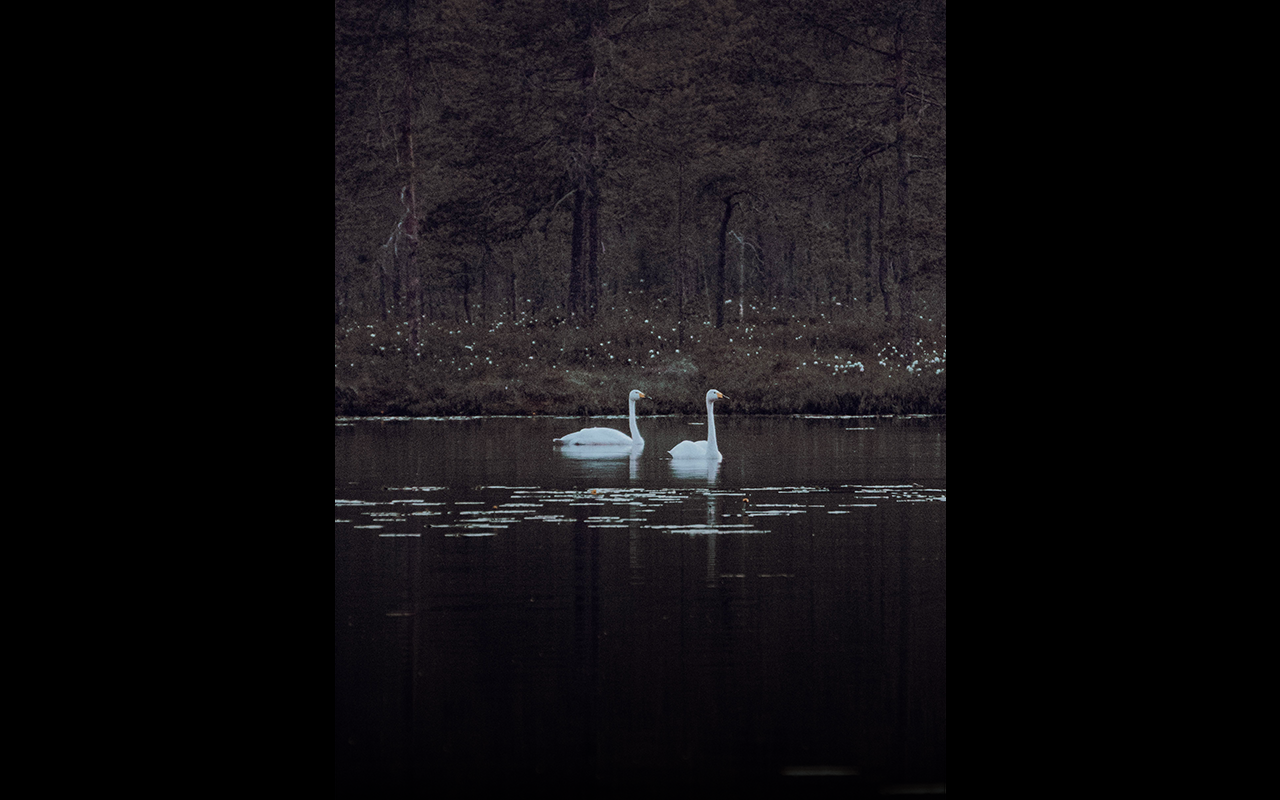
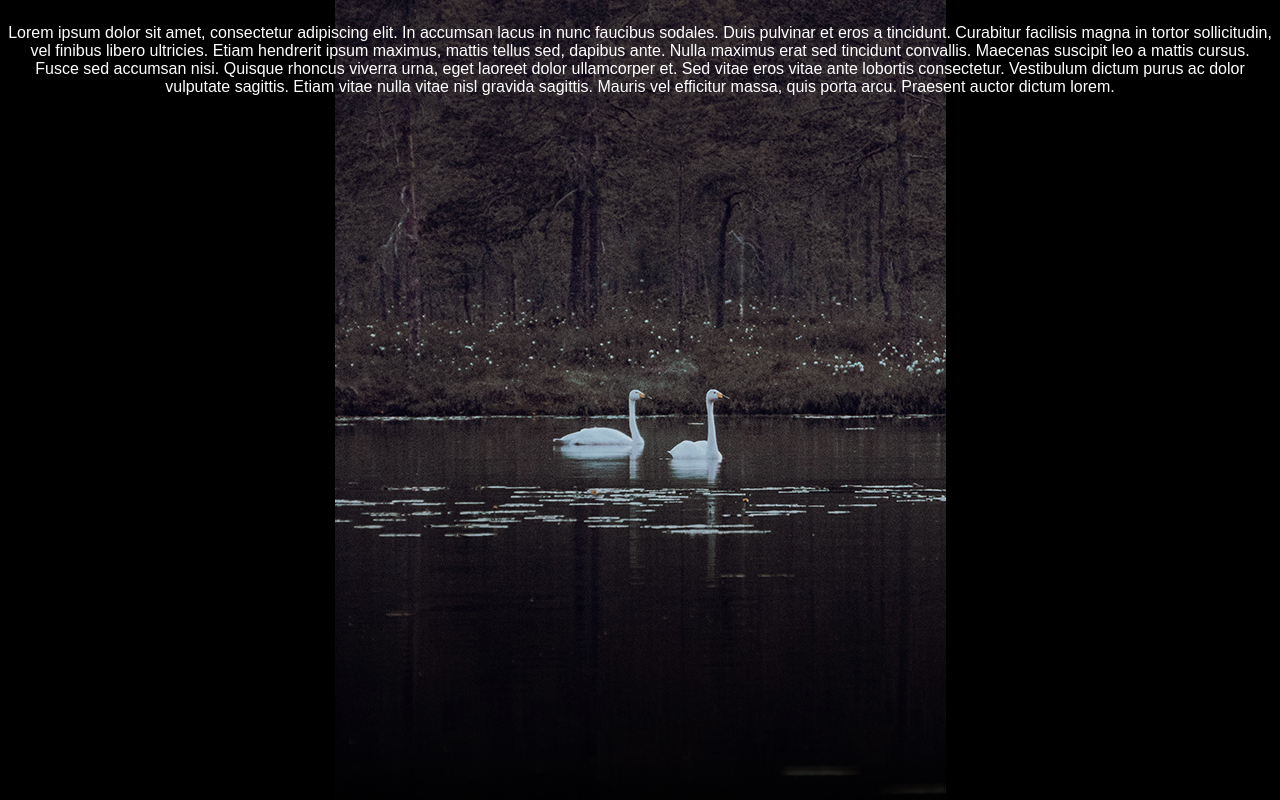
Before and after one commit to niirvil/niirvil.github.io, a plain HTML site: page index.html in a window 1280 px wide. Drawn offline with Linux system fonts and the light colour scheme.

Commit message:
content to test

```diff
--- a/index.html
+++ b/index.html
@@ -6,6 +6,9 @@
 </head>
 <body>
     <div class="div1">
+        <p>
+            Lorem ipsum dolor sit amet, consectetur adipiscing elit. In accumsan lacus in nunc faucibus sodales. Duis pulvinar et eros a tincidunt. Curabitur facilisis magna in tortor sollicitudin, vel finibus libero ultricies. Etiam hendrerit ipsum maximus, mattis tellus sed, dapibus ante. Nulla maximus erat sed tincidunt convallis. Maecenas suscipit leo a mattis cursus. Fusce sed accumsan nisi. Quisque rhoncus viverra urna, eget laoreet dolor ullamcorper et. Sed vitae eros vitae ante lobortis consectetur. Vestibulum dictum purus ac dolor vulputate sagittis. Etiam vitae nulla vitae nisl gravida sagittis. Mauris vel efficitur massa, quis porta arcu. Praesent auctor dictum lorem.
+        </p>
     </div>
 </body>
 </html>
```
